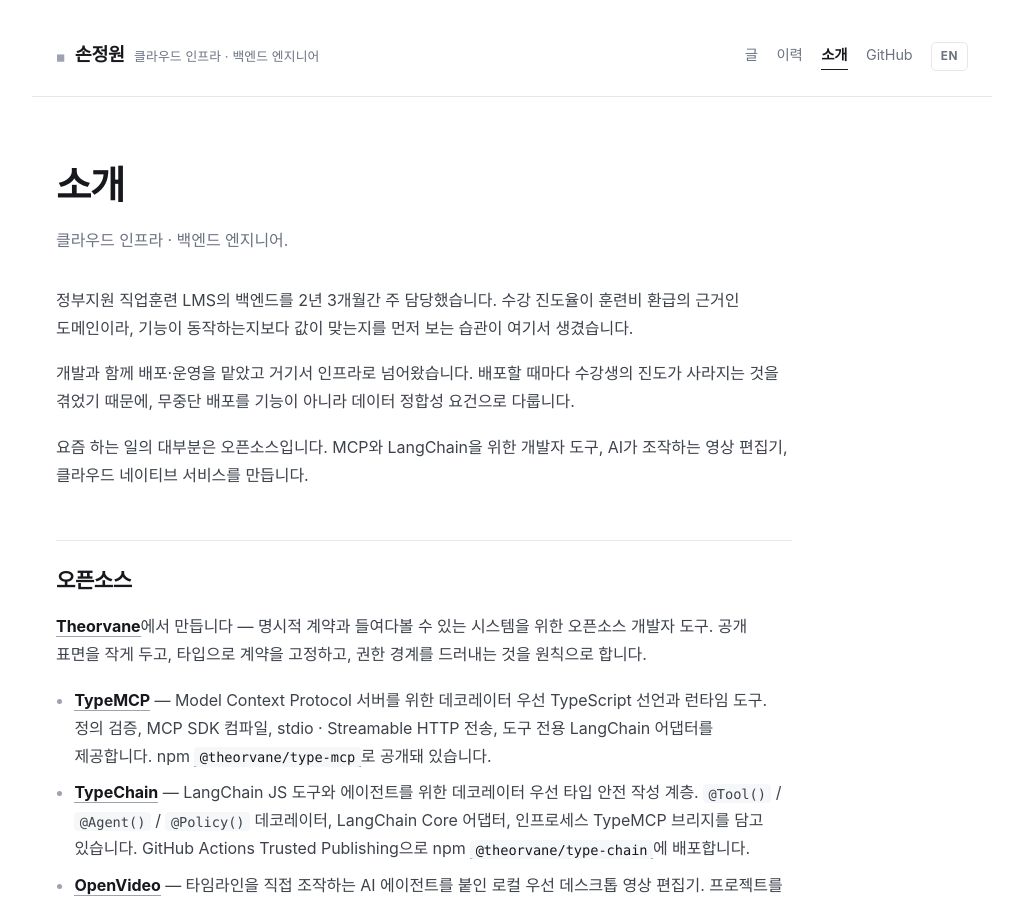
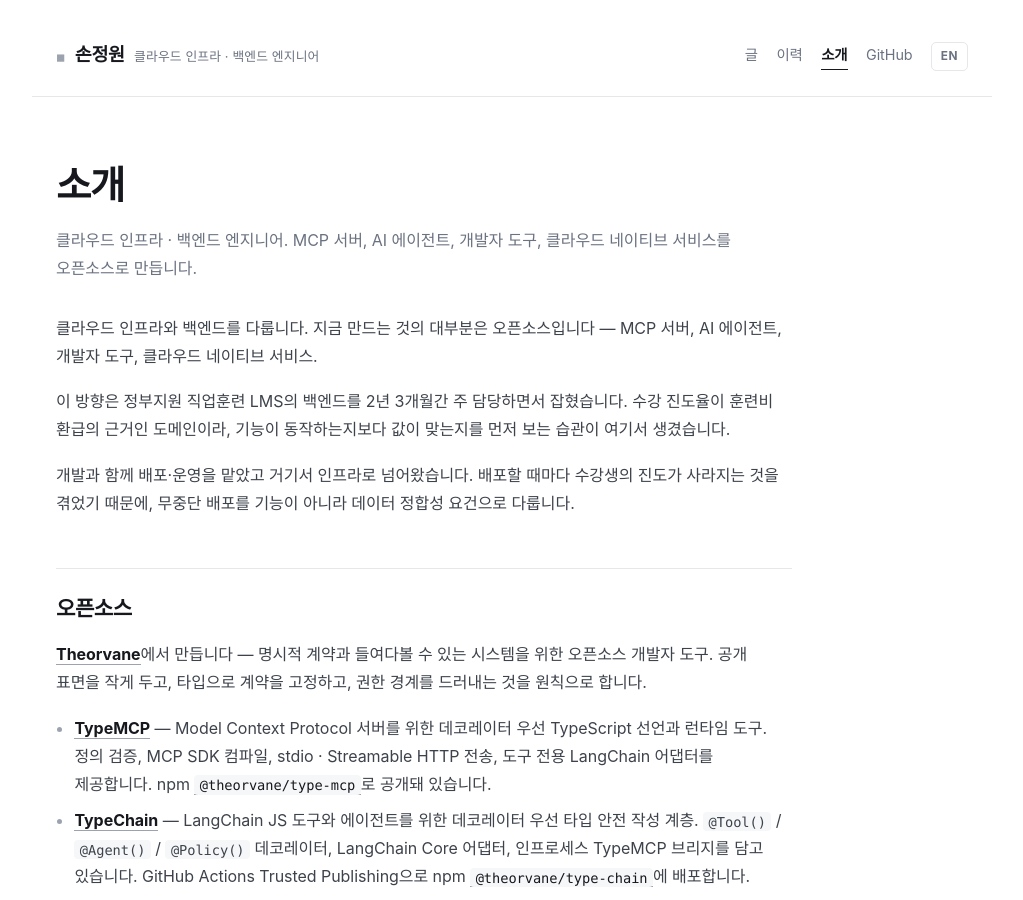
Before and after one commit to sjungwon03/sjungwon03.github.io, a Jekyll site: the page built from ko/about.md, in a window 1280 px wide and 900 px high. Shown: the whole window, without its empty margins (128-1151 px from the left). Built offline with Jekyll 4.4.1, drawn with Linux system fonts in a browser that asks for light colours; some web fonts are replaced.

Commit message:
소개 도입부를 GitHub 프로필 문구 기준으로 재작성
현재 하는 일(오픈소스)을 먼저 두고, 재직 경험을 그 배경으로
잇는 순서로 바꿨습니다. lede 도 프로필 한 줄에 맞췄습니다.

Co-Authored-By: Claude Opus 5 <noreply@anthropic.com>

```diff
--- a/ko/about.md
+++ b/ko/about.md
@@ -4,15 +4,15 @@ title: 소개
 lang: ko
 permalink: /ko/about/
 alt_url: /about/
-lede: 클라우드 인프라 · 백엔드 엔지니어.
+lede: 클라우드 인프라 · 백엔드 엔지니어. MCP 서버, AI 에이전트, 개발자 도구, 클라우드 네이티브 서비스를 오픈소스로 만듭니다.
 description: 손정원 — 클라우드 인프라 · 백엔드 엔지니어. Theorvane에서 TypeMCP · TypeChain · OpenVideo를 만듭니다.
 ---
 
-정부지원 직업훈련 LMS의 백엔드를 2년 3개월간 주 담당했습니다. 수강 진도율이 훈련비 환급의 근거인 도메인이라, 기능이 동작하는지보다 값이 맞는지를 먼저 보는 습관이 여기서 생겼습니다.
+클라우드 인프라와 백엔드를 다룹니다. 지금 만드는 것의 대부분은 오픈소스입니다 — MCP 서버, AI 에이전트, 개발자 도구, 클라우드 네이티브 서비스.
+
+이 방향은 정부지원 직업훈련 LMS의 백엔드를 2년 3개월간 주 담당하면서 잡혔습니다. 수강 진도율이 훈련비 환급의 근거인 도메인이라, 기능이 동작하는지보다 값이 맞는지를 먼저 보는 습관이 여기서 생겼습니다.
 
 개발과 함께 배포·운영을 맡았고 거기서 인프라로 넘어왔습니다. 배포할 때마다 수강생의 진도가 사라지는 것을 겪었기 때문에, 무중단 배포를 기능이 아니라 데이터 정합성 요건으로 다룹니다.
-
-요즘 하는 일의 대부분은 오픈소스입니다. MCP와 LangChain을 위한 개발자 도구, AI가 조작하는 영상 편집기, 클라우드 네이티브 서비스를 만듭니다.
 
 ## 오픈소스
 
```
Also changed, not shown: about.md (+4 -4 lines).
